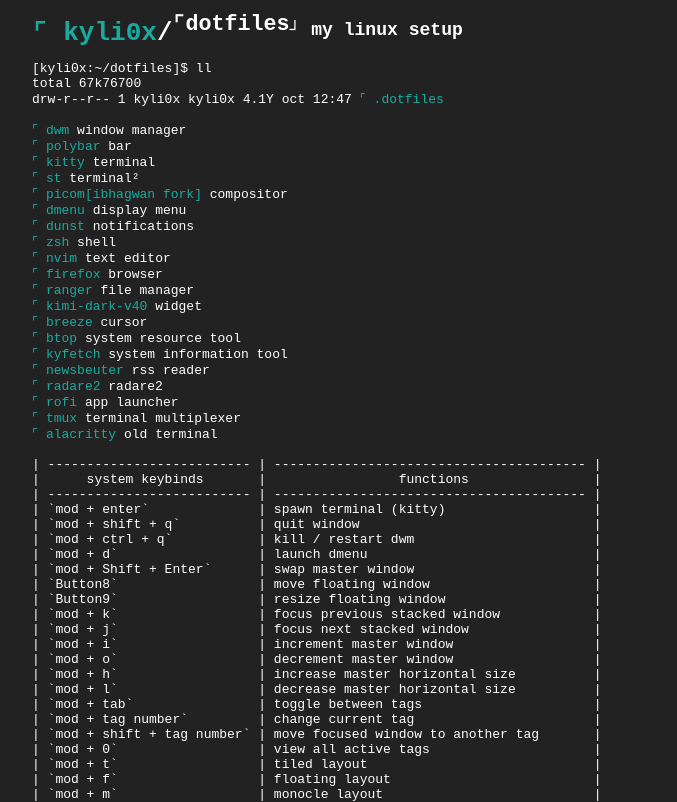
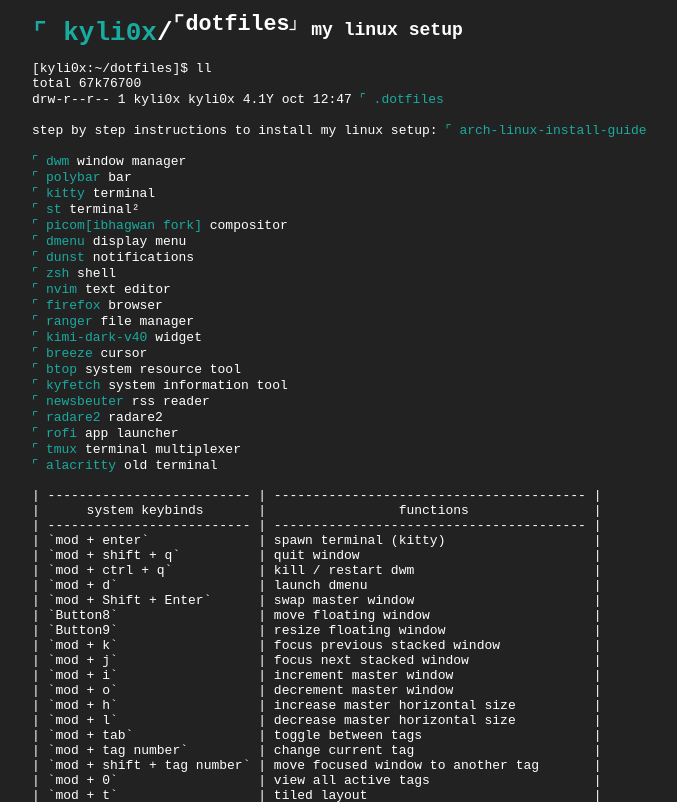
Before and after one commit to kyli0x/pages, a plain HTML site: page dotfiles/index.html in a window 1280 px wide. Shown: the top 802 px of the page, without its empty margins (68-745 px from the left). Drawn offline with Linux system fonts and the light colour scheme.

Commit message:
linux-install-guide

```diff
--- a/dotfiles/index.html
+++ b/dotfiles/index.html
@@ -1,5 +1,6 @@
 <title>kyli0x.dotfiles</title><link rel="icon" href="../fav.ico"><link rel="stylesheet" href="../style.css"><code><h1><a href="../index.html">kyli0x</a>/<sup>&ulcorn;dotfiles<sub>&boxul; my linux setup</sup></sub></h1><pre>
 [kyli0x:~/dotfiles]$ ll<br>total 67k76700<br>drw-r--r-- 1 kyli0x kyli0x 4.1Y <span id="vez"> </span> <a href="https://codeberg.org/kyli0x/dotfiles">.dotfiles</a><br>
+step by step instructions to install my linux setup: <a href="https://codeberg.org/kyli0x/Arch-Linux-Install-Guide">arch-linux-install-guide</a><br>
 <a href="https://dwm.suckless.org">dwm</a> window manager
 <a href="https://github.com/polybar/polybar">polybar</a> bar
 <a href="https://github.com/kovidgoyal/kitty">kitty</a> terminal
```
